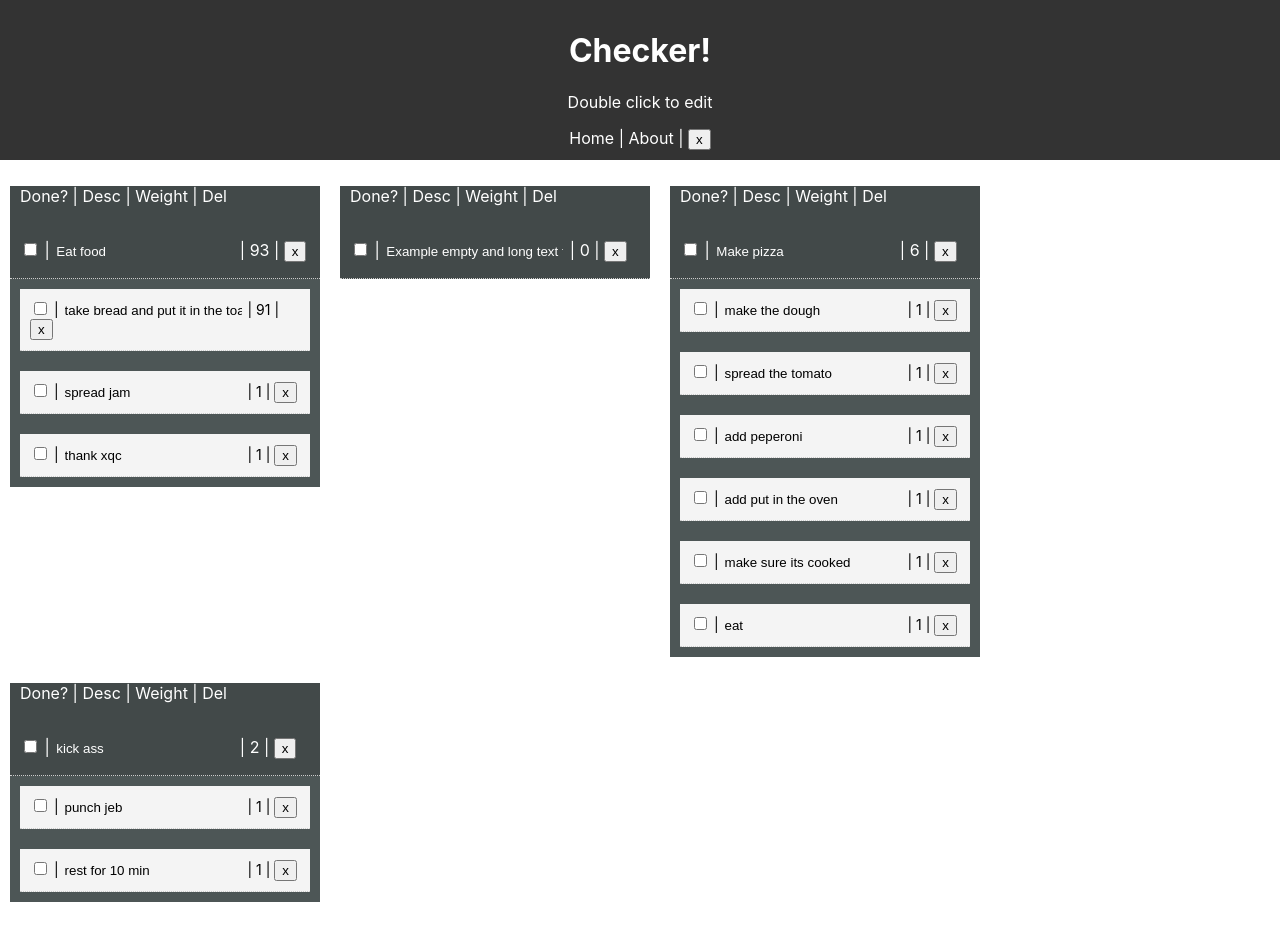
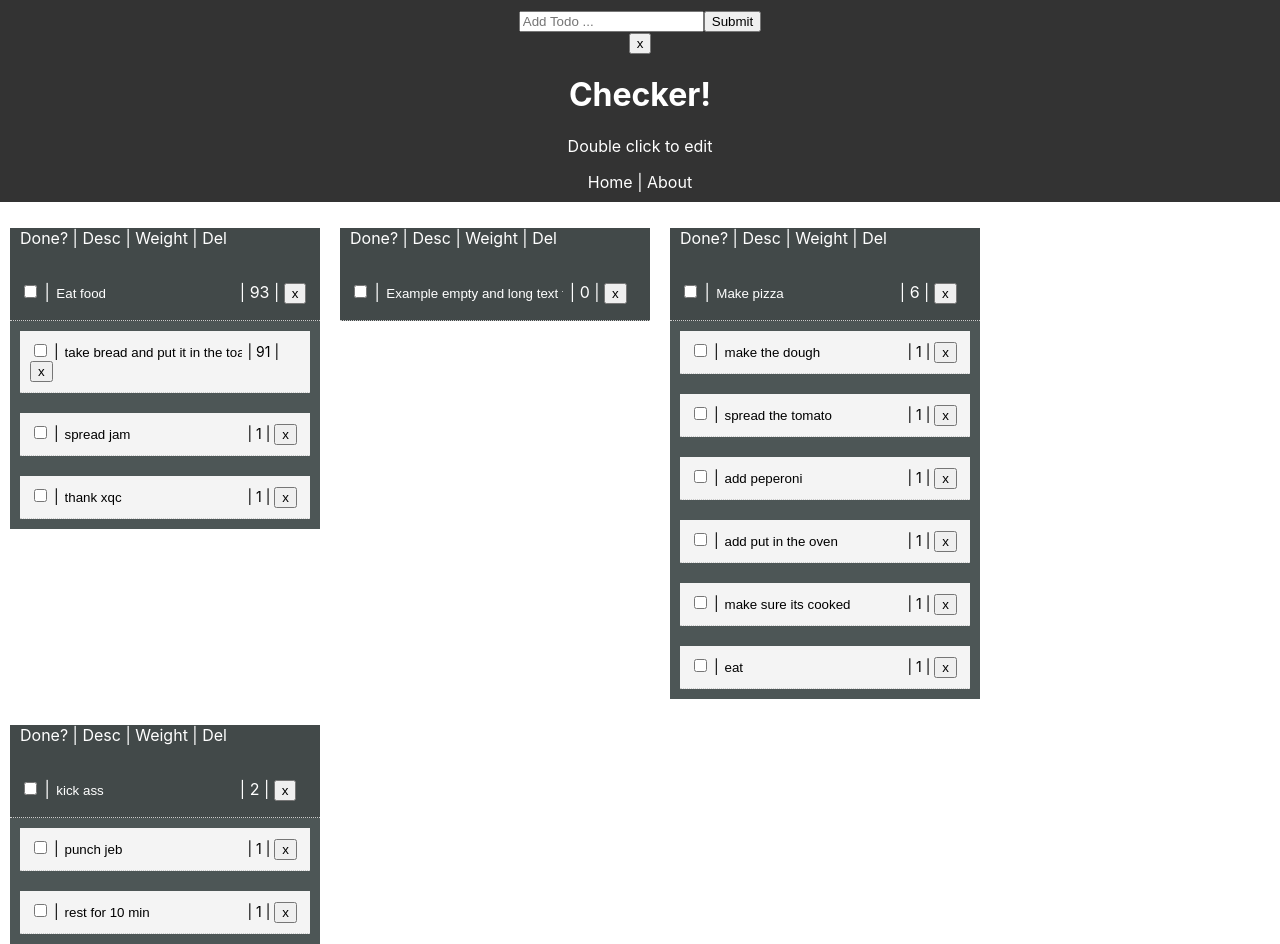
Before and after one commit to Dav418/checker, a React (Create React App) app: page / in a window 1280 px wide. Both pictures are taken after a click on the button "Create new". Before the commit the page ends 902 px from the top, so only its background shows below. Built offline with nearby package versions, Linux system fonts and the light colour scheme.

Commit message:
Can now create new checklist
Next step is to add ability to add new subitems per checklist

```diff
--- a/src/App.js
+++ b/src/App.js
@@ -66,12 +66,17 @@ class App extends Component {
         item.weight = weight;
       }
     })
-
     this.setState({
       items:[...this.setState.items = copyArr]
     })
+  }
+  addNewList = title => {
+    const newItem = {id:uuid(), desc:title, weight:0, completed:false, additionalItems:[]}
 
-  }
+    this.setState({ items: [...this.state.items, newItem] });
+
+
+  };
 
   markAsCompleted = id =>{
     this.setState({
@@ -87,10 +92,9 @@ class App extends Component {
         })
         return item;
       }),
-
-
     })
   }
+
   delItem = id =>{
     this.setState({
       items:[...this.state.items.filter(item=> item.id !==id )]
@@ -115,7 +119,7 @@ class App extends Component {
     <Router>
       <div className="App">
         <div className="cont">
-          <Header/>
+          <Header addNewList = {this.addNewList}/>
           <Route
           exact path="/"
           render={props =>(
@@ -125,15 +129,13 @@ class App extends Component {
               markAsCompleted = {this.markAsCompleted}
               delItem ={this.delItem}
               delSub = {this.delSubItem}
-              findWeight = {this.findWeight}/>
+              findWeight = {this.findWeight}
+              />
             </React.Fragment>
-            )
-          }
-          >
+            )}>
           </Route>
           <Route path="/about">
             <About/>
-
           </Route>
         </div>
       </div>
--- a/src/components/AddChecklist.js
+++ b/src/components/AddChecklist.js
@@ -1,15 +1,22 @@
 import React, { Component } from 'react';
+import PropTypes from 'prop-types';
+
+class AddChecklist extends Component{
 
 
-class AddChecklist extends Component{
-    constructor (props) {
-        super(props)
+        // init state
+        state = {
+          addNew: false,
+          title:''
+        }
+        onSubmit = (e) => {
+            e.preventDefault();
+            console.log(this.props)
+            this.props.addNewList(this.state.title);
+            this.setState({ title: '' });
+          }
 
-        // init state
-        this.state = {
-          addNew: false,
-        }
-    }
+          onChange = (e) => this.setState({ [e.target.name]: e.target.value });
     openAddNew = ()=>{
         const stateAddNew = this.state.addNew;
         this.setState({addNew : !stateAddNew})
@@ -19,10 +26,36 @@ class AddChecklist extends Component{
         if(!addNew){
             return(<button onClick={this.openAddNew.bind(this)}>Create new</button>)
         }else{
-            return (<button onClick={this.openAddNew.bind(this)}>x</button>)
+            return (
+                <React.Fragment>
+                    <form onSubmit={this.onSubmit}
+                    //style={{ display: 'flex' }}
+                    >
+                    <input
+                    type="text"
+                    name="title"
+                    placeholder="Add Todo ..."
+                    value={this.state.title}
+                    onChange={this.onChange}
+                    />
+                    <input
+                    type="submit"
+                    value="Submit"
+                    className="btn"
+                    //style={{flex: '1'}}
+                    />
+                </form>
+                    <button onClick={this.openAddNew.bind(this)}>x</button>
+                </React.Fragment>
+
+            )
         }
     }
 
 }
 
+AddChecklist.propTypes = {
+    addNewList: PropTypes.func.isRequired
+  }
+
 export default AddChecklist;
--- a/src/components/Header.js
+++ b/src/components/Header.js
@@ -7,9 +7,10 @@ class Header extends Component{
     render(){
         return(
             <header style={headerStyle}>
+                <AddNew addNewList = {this.props.addNewList}/>
                 <h1>Checker!</h1>
                 <p>Double click to edit</p>
-                <Link style= {linkStyle} to="/">Home</Link> | <Link style={linkStyle} to="/about">About</Link> | <AddNew/>
+                <Link style= {linkStyle} to="/">Home</Link> | <Link style={linkStyle} to="/about">About</Link>
             </header>
         )
     }
```
